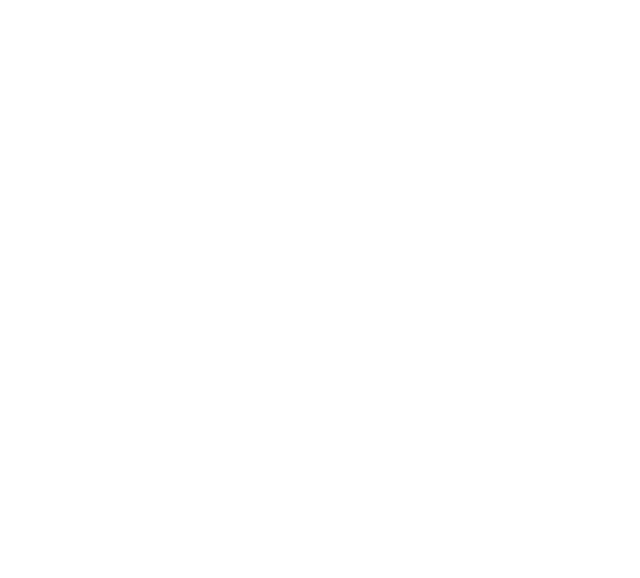
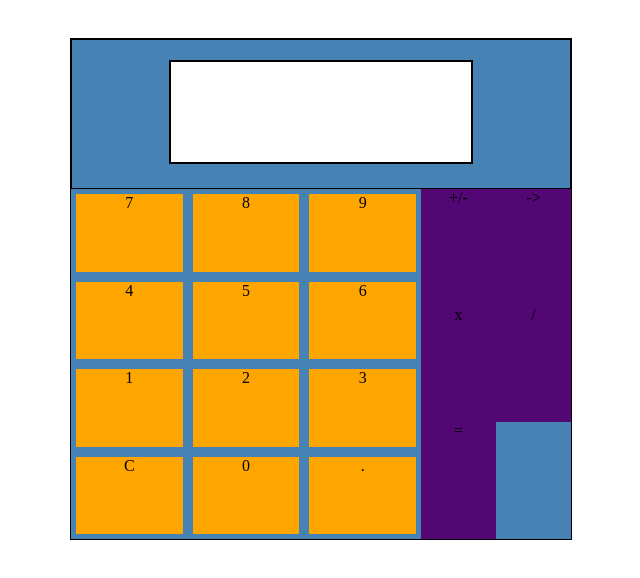
Before and after one commit to createles/calculator, a plain HTML site: page index.html in a window 1280 px wide. Shown: the whole page, without its empty margins (319-959 px from the left). Drawn offline with Linux system fonts and the light colour scheme.

Commit message:
Design calculator basic calculator layout and buttons.

```diff
--- a/index.html
+++ b/index.html
@@ -7,7 +7,34 @@
     <title>Document</title>
 </head>
 <body>
-
+    <div id="base">
+        <div id="topRow">
+            <div id="display"></div>
+        </div>
+        <div id="bottomRow">
+            <div id="buttons">
+                <div class="numbButton" id="7"> 7 </div>
+                <div class="numbButton" id="8"> 8 </div>
+                <div class="numbButton" id="9"> 9 </div>
+                <div class="numbButton" id="4"> 4 </div>
+                <div class="numbButton" id="5"> 5 </div>
+                <div class="numbButton" id="6"> 6 </div>
+                <div class="numbButton" id="1"> 1 </div>
+                <div class="numbButton" id="2"> 2 </div>
+                <div class="numbButton" id="3"> 3 </div>
+                <div class="numbButton" id="clear"> C </div>
+                <div class="numbButton" id="0"> 0 </div>
+                <div class="numbButton" id="dot"> . </div>
+            </div>
+            <div id="operations">
+                <div class="operator" id="posneg"> +/- </div>
+                <div class="operator" id="delete"> -> </div>
+                <div class="operator" id="multiply"> x </div>
+                <div class="operator" id="divide"> / </div>
+                <div class="operator" id="equals"> = </div>
+            </div>
+        </div>
+    </div>
     <script src="script.js"></script>
 </body>
 </html>
--- a/styles.css
+++ b/styles.css
@@ -0,0 +1,64 @@
+body {
+    display: flex;
+    justify-content: center;
+    align-items: center;
+}
+
+#base {
+    display: flex;
+    flex-direction: column;
+    margin-top: 30px;
+    width: 500px;
+    height: 500px;
+    background-color: steelblue;
+    border: 1px solid black;
+}
+
+#topRow {
+    display: flex;
+    justify-content: center;
+    border: 1px solid black;
+    flex-grow: 1;
+}
+
+#bottomRow {
+    display: flex;
+}
+
+#buttons {
+    display: flex;
+    height: 350px;
+    width: 350px;
+    text-align: center;
+    flex-wrap: wrap;
+}
+
+#display {
+    justify-self: center;
+    width: 300px;
+    height: 100px;
+    background-color: white;
+    border: 2px solid black;
+    margin: 20px;
+}
+
+.numbButton {
+    width: 30px;
+    background-color: orange;
+    flex-grow: 1;
+    flex-basis: 30%;
+    margin: 5px;
+}
+
+#operations {
+    display: flex;
+    flex-wrap: wrap;
+    flex-grow: 1;
+}
+
+.operator {
+    width: 20px;
+    background-color: rgb(82, 7, 117);
+    flex-basis: 50%;
+    text-align: center;
+}
```
